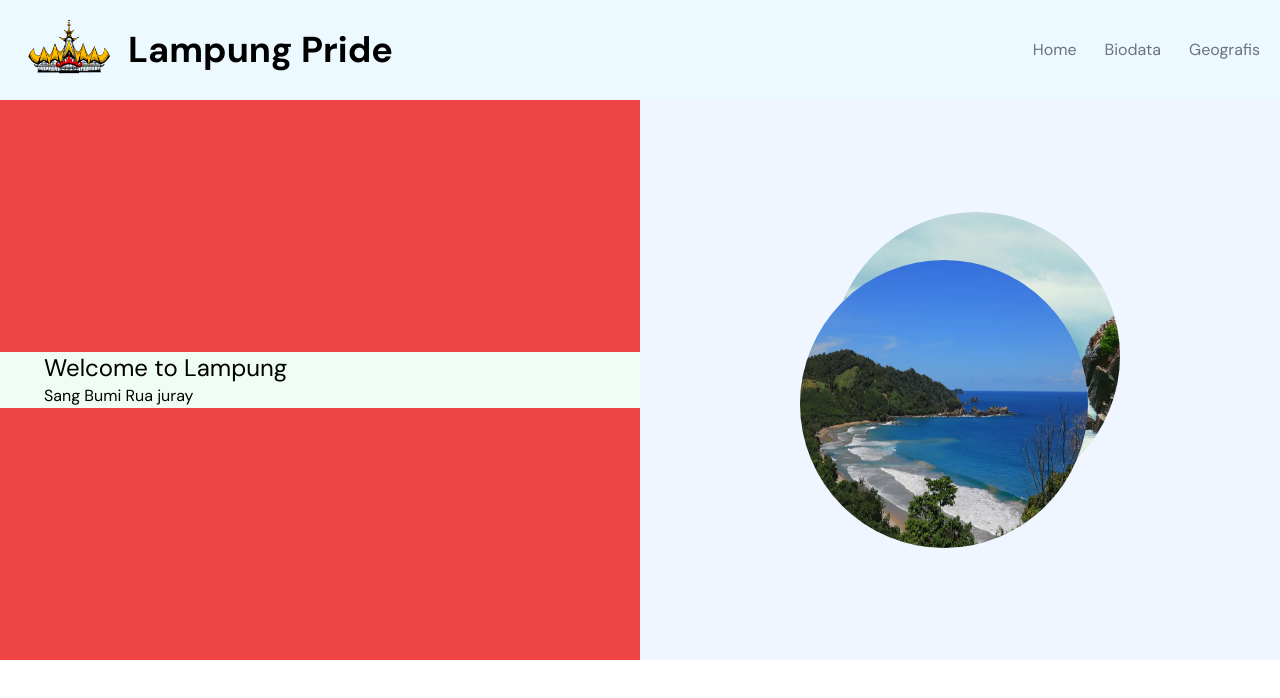
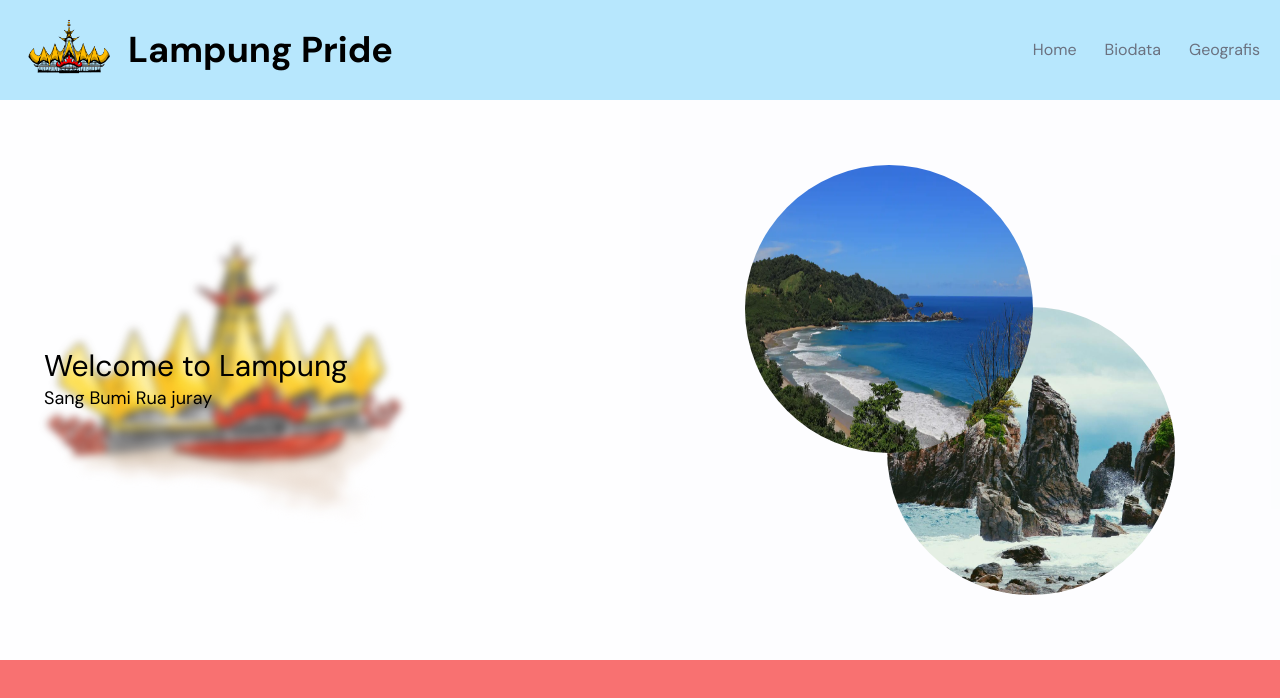
Before and after one commit to darulcode/darulcode.github.io, a plain HTML site: page index.html in a window 1280 px wide. Drawn offline with nearby package versions, Linux system fonts and the light colour scheme.

Commit message:
feature: complete section hero

```diff
--- a/index.html
+++ b/index.html
@@ -17,7 +17,7 @@
     </style>
 </head>
 <body>
-    <header class=" bg-sky-300/15 h-[100px] px-5 sticky md:flex justify-between items-center">
+    <header class=" bg-sky-300/55 h-[100px] px-5 sticky top-0 z-50 md:flex justify-between items-center">
             <div class="flex items-center gap-3">
                 <img src="images/lampung.png" alt="" class="h-16 md:h-24">
                 <a class="text-4xl font-bold">Lampung Pride</a>
@@ -28,17 +28,20 @@
             <div class="text-gray-500 hover:text-gray-700 ml-2"><a href="geografis.html">Geografis</a></div>
         </div>
     </header>
-    <section class="bg-red-500 h-[70vh] flex">
-        <div class="bg-green-50 w-[50%] px-11 my-auto">
-            <p class="text-2xl">Welcome to Lampung</p>
-            <p>Sang Bumi Rua juray</p>
+    <section class="bg-slate-100/10 h-[70vh] flex">
+        <div class=" w-[50%] px-11 my-auto">
+            <img src="images/siger2.png" class="blur-sm absolute -z-10 top-48">
+            <p class="text-3xl">Welcome to Lampung</p>
+            <p class="text-lg">Sang Bumi Rua juray</p>
         </div>
-        <div class="bg-blue-50 w-[50%] relative">
-            <img src="images/gigi hiu.png" class="rounded-full aspect-square w-72 absolute right-40 bottom-40">
-            <img src="images/pantai.png" class="rounded-full aspect-square w-72 absolute left-40 top-40">
+        <div class="bg-slate-100/10 w-[50%] flex justify-center items-center">
+            <div class=" h-[430px] w-[430px] relative ">
+                <img src="images/gigi hiu.png" class="rounded-full aspect-square w-72 absolute right-0 bottom-0">
+                <img src="images/pantai.png" class="rounded-full aspect-square w-72 absolute left-0 top-0">
+            </div>
         </div>
     </section>
-    <section>
+    <section class="h-[60vh] bg-red-400">
 
     </section>
 </body>
```
Also changed, not shown: images/siger2.png (added).
